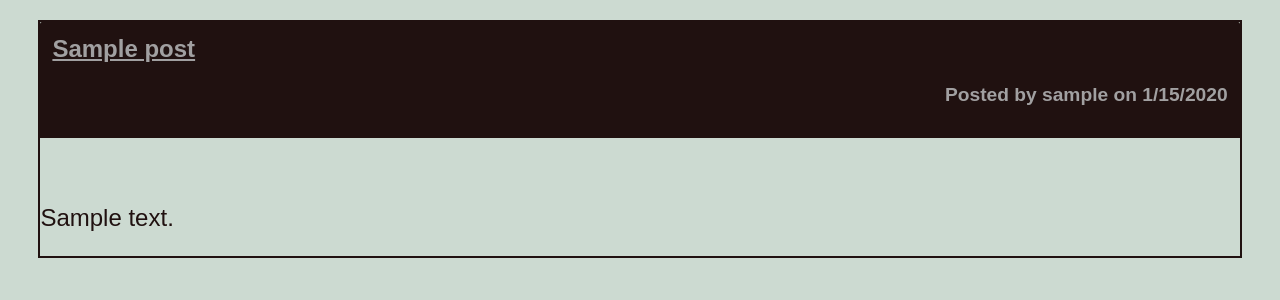
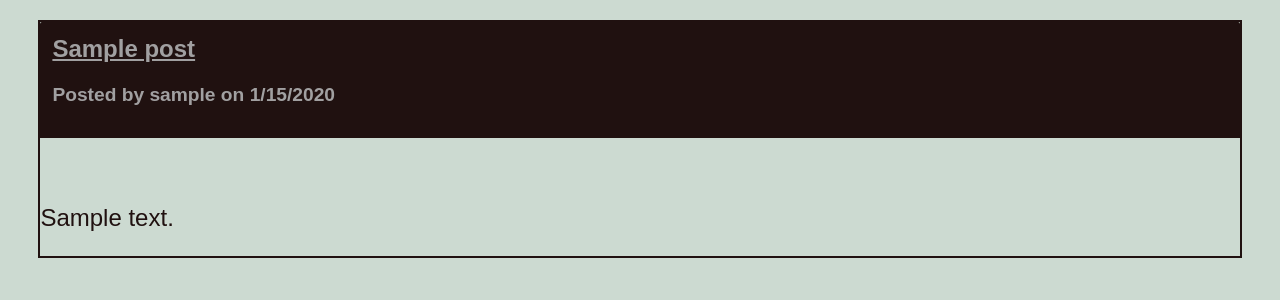
Before and after one commit to svnday/tech_blog, a Node server app: page / in a window 1280 px wide. Shown: the part 173-473 px from the top of the page. Run offline with Node 20, Linux system fonts and the light colour scheme; tables that the repository leaves empty hold one stand-in row (values such as "Sample post"); some libraries are stand-ins or nearby versions.

Commit message:
removed css changes

```diff
--- a/public/stylesheets/style.css
+++ b/public/stylesheets/style.css
@@ -168,9 +168,6 @@ box-shadow: 2px 2px var(--dark);
     background-color: var(--dark);
     padding: 1%;
     border-radius: calc(.18rem - 1px) calc(.18rem - 1px) 0 0;
-}
-.postedBy {
-    text-align: right;
 }
 
 .card-body {
--- a/views/partials/post-view.handlebars
+++ b/views/partials/post-view.handlebars
@@ -1,6 +1,6 @@
 <div class="card">
     <div class="card-header">
-        <h4><a class="link" href="/post/{{id}}">{{title}}</a><p class="postedBy">Posted by {{user.username}} on {{format_date created_at}}</p></h4>
+        <h4><a class="link" href="/post/{{id}}">{{title}}</a><p>Posted by {{user.username}} on {{format_date created_at}}</p></h4>
     </div>
         <p class="card-body"></p>{{content}}</p>
 </div>
```
